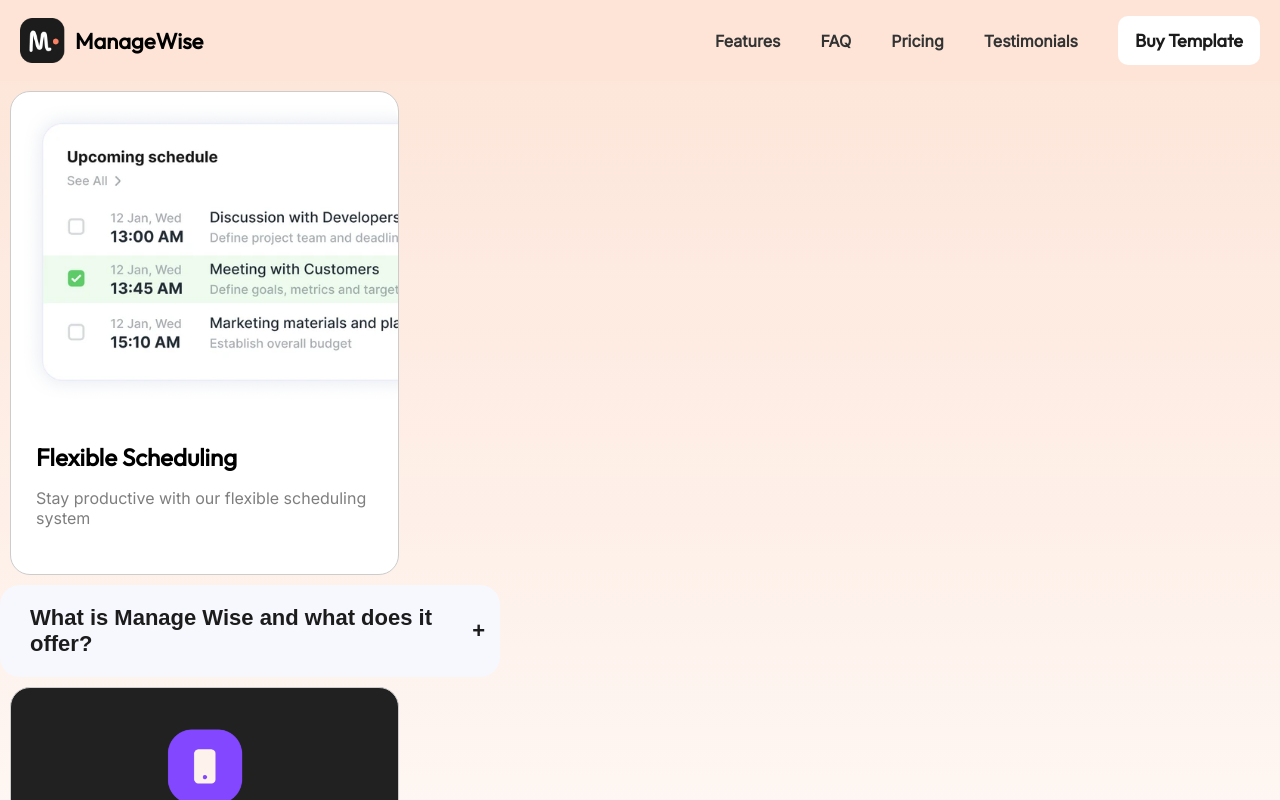
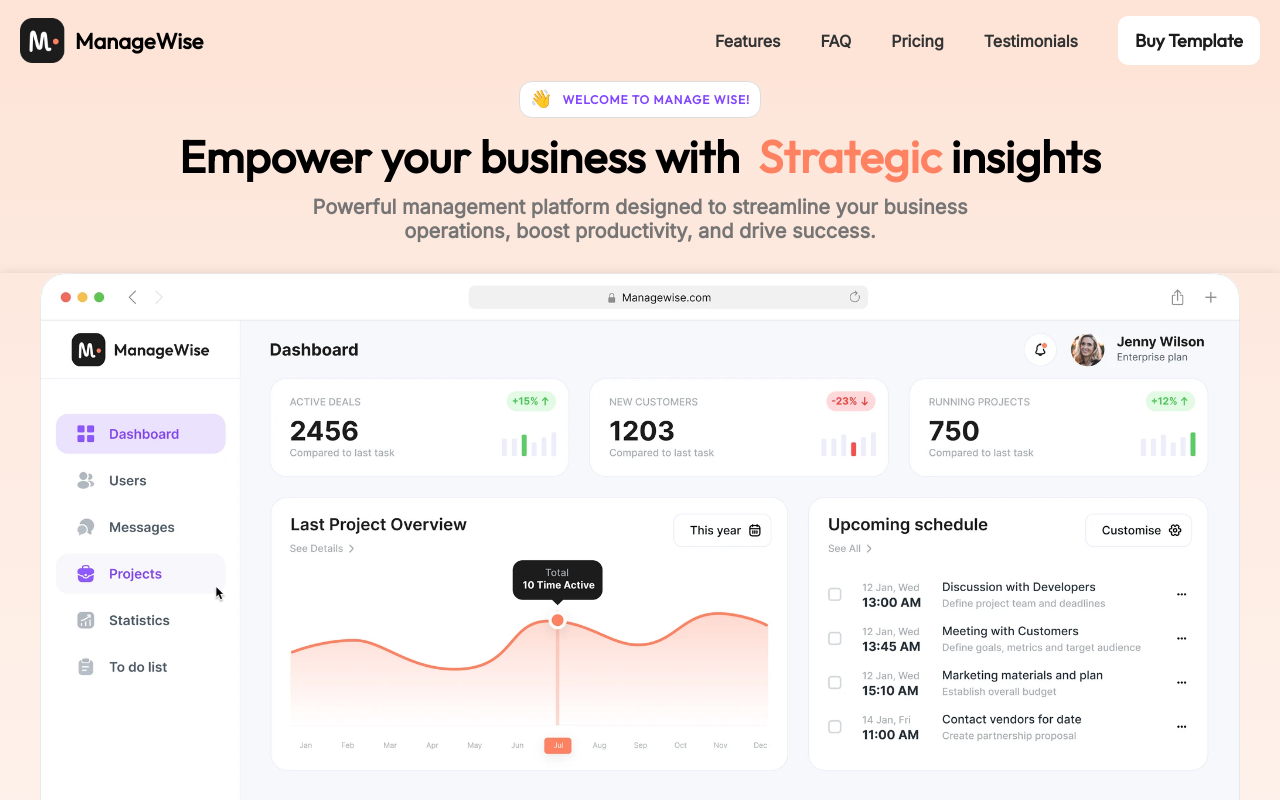
Before and after one commit to mastersans/ManageWise-Clone, a React (Create React App) app: page / in a window 1280 px wide. Shown: the top 800 px of the page. Built offline with nearby package versions, Linux system fonts and the light colour scheme.

Commit message:
feat: partial CentreSection added

```diff
--- a/src/App.js
+++ b/src/App.js
@@ -6,10 +6,12 @@ import AdditionFeature from "./Components/AdditionalFeatures/AdditionalFeature";
 import ExpandableBox from "./Components/ExpandableBox/ExpandableBox";
 import TestimonialsSlider from "./Components/TestimonialSlider/TestimonialSlider";
 import Header from "./MainPage/Header";
+import Welcome from "./MainPage/Welcome";
 const App = () => {
     return (
         <>
         <Header/>
+        <Welcome/>
         <Feature image={'/FlexibleScheduling.webp'} title="Flexible Scheduling" description="Stay productive with our flexible scheduling system"/>
         <ExpandableBox title="What is Manage Wise and what does it offer?" description="Manage Wise is a comprehensive management platform designed to streamline your business operations, enhance productivity, and drive success. It offers a range of features including task management, scheduling, communication tools, analytics, and more."/>
         <AdditionFeature image={'/CrossPlatform.png'} title="Cross-Platform Compatibility" description="Enjoy the flexibility of cross-platform compatibility. Our product works seamlessly across desktop, web, and mobile devices, allowing you to work from your preferred device."/>
--- /dev/null
+++ b/src/MainPage/Welcome.css
@@ -0,0 +1,34 @@
+.welcome-st {
+    display: flex;
+    justify-content: center;
+}
+.welcome-title {
+    font-size: 45px;
+    display: flex;
+    padding: 10px;
+    font-weight: bold;
+    justify-content: center;
+    font-family: "Outfit", sans-serif;
+}
+.welcome-description {
+    font-size: 20px;
+    color:#767575;
+    font-weight:bold;
+    font-family: "Inter", sans-serif;
+    text-align: center;
+    display: flex;
+    justify-content: center;
+    margin-bottom: 30px;
+}
+.dash {
+    width: 1200px;
+    height: auto;
+    border-radius: 25px;
+    box-sizing: border-box;
+}
+.dashboard {
+    display: flex;
+    justify-content: center;
+    margin-bottom : 50px;
+    box-shadow: 0 0 10px rgba(0, 0, 0, 0.1);
+}
--- /dev/null
+++ b/src/MainPage/Welcome.js
@@ -0,0 +1,17 @@
+import React from "react";
+import './Welcome.css';
+import SectionTitle from '../Components/SectionTitle/SectionTitle';
+const Welcome = () => {
+     return (
+        <>
+        <div className="welcome-section">
+            <div className="welcome-st"><SectionTitle emoji="👋" text="WELCOME TO MANAGE WISE!"/></div>
+            <div className="welcome-title">Empower your business with &nbsp;<span className="highlighted"> Strategic </span>&nbsp;insights</div>
+            <div className="welcome-description">Powerful management platform designed to streamline your business<br/> operations, boost productivity, and drive success.</div>
+            <div className="dashboard"><img src="/Dashboard.webp" className="dash" /></div>
+        </div>
+        </>
+
+     );
+}
+export default Welcome;
```
Also changed, not shown: public/Dashboard.webp (added).
